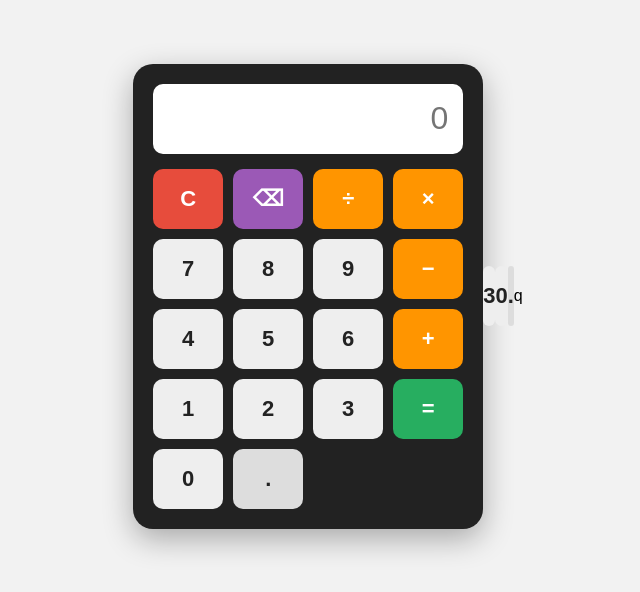
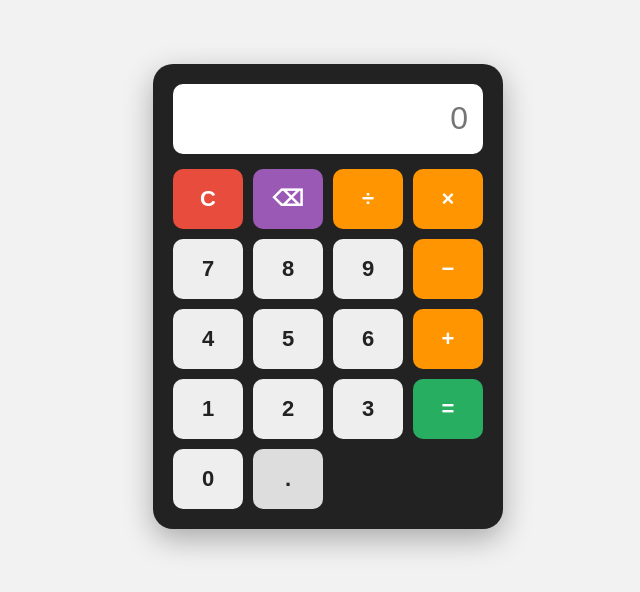
Before and after one commit to Kollins451/calculator-app, a plain HTML site: page index.html in a window 1280 px wide. Shown: the part 104-696 px from the top of the page, without its empty margins (312-952 px from the left). Drawn offline with Linux system fonts and the light colour scheme.

Commit message:
Update index.html

```diff
--- a/index.html
+++ b/index.html
@@ -4,10 +4,13 @@
   <meta charset="UTF-8">
   <meta name="viewport" content="width=device-width, initial-scale=1.0">
 
-  <title>Calculator App</title>
+  <title>Kollins Calculator</title>
 
   <!-- Connect CSS -->
   <link rel="stylesheet" href="style.css">
+
+  <!-- Connect PWA Manifest -->
+  <link rel="manifest" href="manifest.json">
 </head>
 
 <body>
@@ -55,9 +58,3 @@
 
 </body>
 </html>
-    <button>3</button>
-    <button>0</button>
-
-    <button class="decimal">.</button>
-  </div>
-</div>q
```
